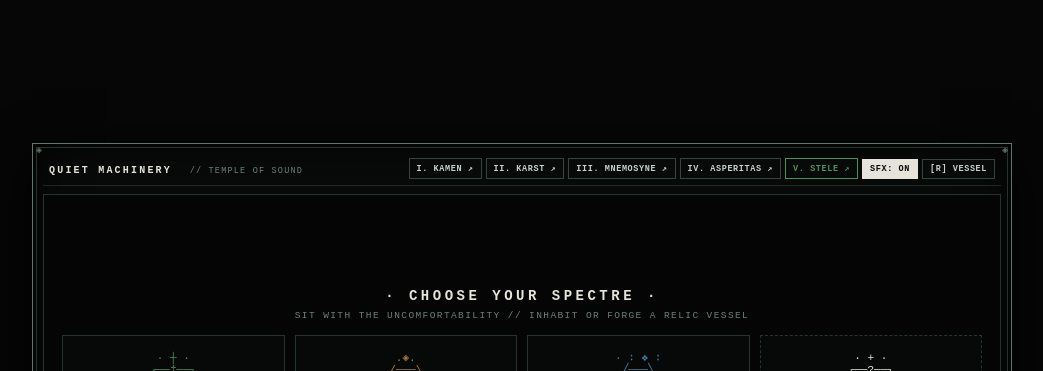
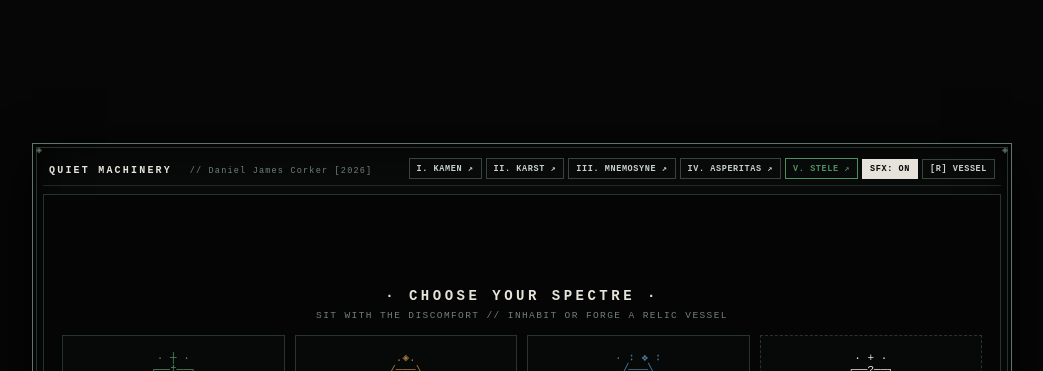
Before and after one commit to monochore/quiet_machinery, a plain HTML site: page index.html in a window 1280 px wide. Shown: the top 371 px of the page, without its empty margins (118-1161 px from the left). Drawn offline with Linux system fonts and the light colour scheme.

Commit message:
quiet_machinery
ready for playtest. explore the machines.

```diff
--- a/index.html
+++ b/index.html
@@ -3,7 +3,7 @@
 <head>
 <meta charset="UTF-8">
 <meta name="viewport" content="width=device-width, initial-scale=1.0, maximum-scale=1.0, user-scalable=no">
-<title>QUIET MACHINERY // TEMPLE OF SOUND</title>
+<title>QUIET MACHINERY // Daniel James Corker [2026]</title>
 <style>
   /* =========================================================================
      01. DESIGN TOKENS & BASE RESET
@@ -553,7 +553,7 @@
     <div class="top-rail">
       <div>
         <span class="brand-title">QUIET MACHINERY</span>
-        <span class="brand-sub">// TEMPLE OF SOUND</span>
+        <span class="brand-sub">// Daniel James Corker [2026]</span>
       </div>
       <div class="quick-nav">
         <a class="qm-btn nav-kamen" href="./kamen.html" target="_blank" rel="noopener noreferrer" title="Open KAMEN in New Tab">I. KAMEN ↗</a>
@@ -570,7 +570,7 @@
     <div id="spectre-select">
       <div class="ritual-heading">
         <h1>· CHOOSE YOUR SPECTRE ·</h1>
-        <p>SIT WITH THE UNCOMFORTABILITY // INHABIT OR FORGE A RELIC VESSEL</p>
+        <p>SIT WITH THE DISCOMFORT // INHABIT OR FORGE A RELIC VESSEL</p>
       </div>
 
       <div class="spectre-grid" id="spectre-grid"></div>
```
